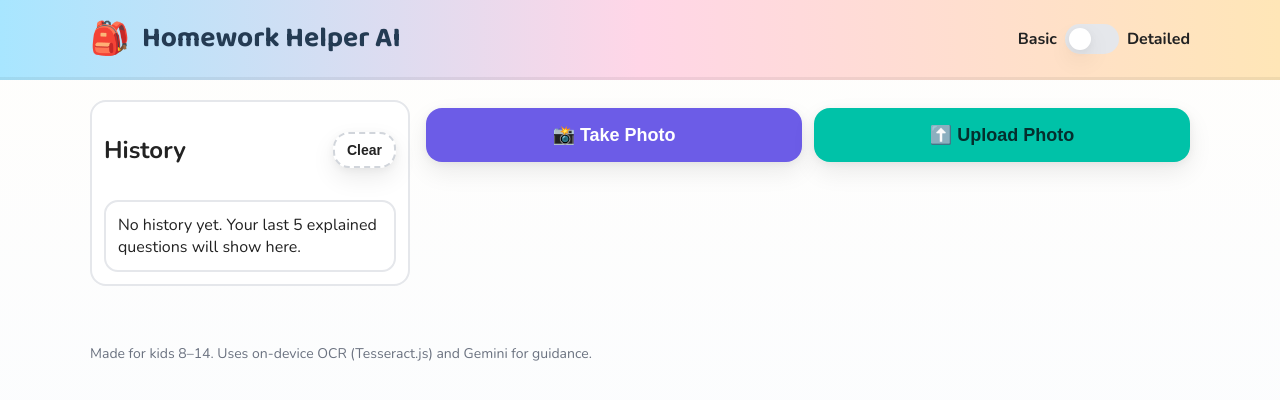
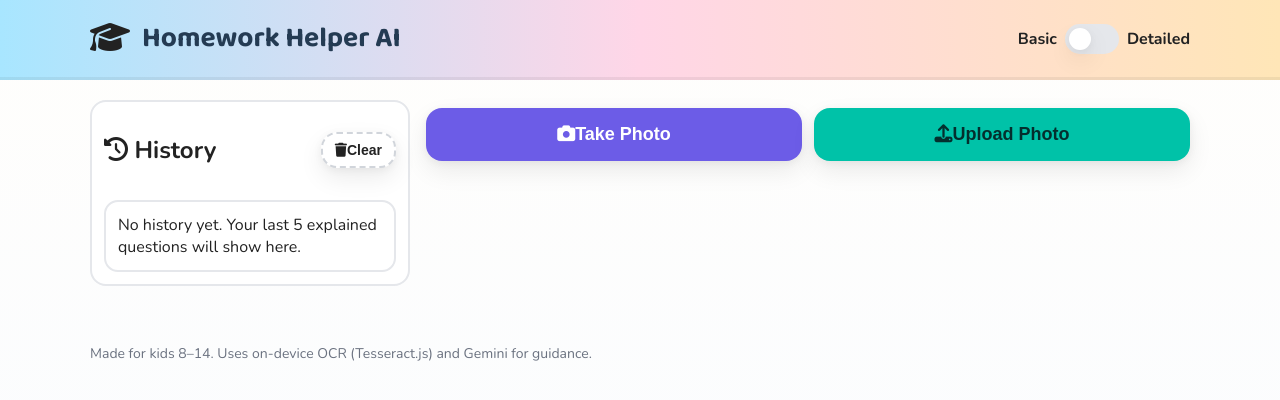
Before and after one commit to heygopal67-web/homework-helper, a plain HTML site: page index.html in a window 1280 px wide. Drawn offline with nearby package versions, Linux system fonts and the light colour scheme.

Commit message:
add icons

```diff
--- a/index.html
+++ b/index.html
@@ -11,12 +11,20 @@
       rel="stylesheet"
     />
     <link rel="stylesheet" href="styles.css" />
+    <link
+      rel="stylesheet"
+      href="https://cdnjs.cloudflare.com/ajax/libs/font-awesome/6.5.2/css/all.min.css"
+      crossorigin="anonymous"
+      referrerpolicy="no-referrer"
+    />
   </head>
   <body>
     <header class="app-header">
       <div class="container header-inner">
         <div class="brand">
-          <div class="logo" aria-hidden="true">🎒</div>
+          <div class="logo" aria-hidden="true">
+            <i class="fa-solid fa-graduation-cap"></i>
+          </div>
           <h1>Homework Helper AI</h1>
         </div>
         <div class="controls">
@@ -43,10 +51,12 @@
         <section class="content">
           <section class="actions">
             <button id="takePhotoBtn" class="btn primary big">
-              📸 Take Photo
+              <i class="fa-solid fa-camera icon" aria-hidden="true"></i
+              ><span>Take Photo</span>
             </button>
             <button id="uploadPhotoBtn" class="btn secondary big">
-              ⬆️ Upload Photo
+              <i class="fa-solid fa-upload icon" aria-hidden="true"></i
+              ><span>Upload Photo</span>
             </button>
             <input id="fileInput" type="file" accept="image/*" hidden />
           </section>
@@ -61,8 +71,14 @@
         </section>
         <aside class="sidebar">
           <div class="history-header">
-            <h2>History</h2>
-            <button id="clearHistoryBtn" class="btn ghost small">Clear</button>
+            <h2>
+              <i class="fa-solid fa-clock-rotate-left" aria-hidden="true"></i>
+              History
+            </h2>
+            <button id="clearHistoryBtn" class="btn ghost small">
+              <i class="fa-solid fa-trash icon" aria-hidden="true"></i
+              ><span>Clear</span>
+            </button>
           </div>
           <div id="historyList" class="history-list"></div>
         </aside>
@@ -76,7 +92,7 @@
         <div class="modal-header">
           <h3>Take a Photo</h3>
           <button class="icon-btn" id="xCameraModal" aria-label="Close">
-            ✖
+            <i class="fa-solid fa-xmark"></i>
           </button>
         </div>
         <div class="camera-area">
@@ -84,7 +100,10 @@
           <canvas id="cameraCanvas"></canvas>
         </div>
         <div class="modal-actions">
-          <button id="captureBtn" class="btn primary">Capture</button>
+          <button id="captureBtn" class="btn primary">
+            <i class="fa-solid fa-camera icon" aria-hidden="true"></i
+            ><span>Capture</span>
+          </button>
         </div>
       </div>
     </div>
```
